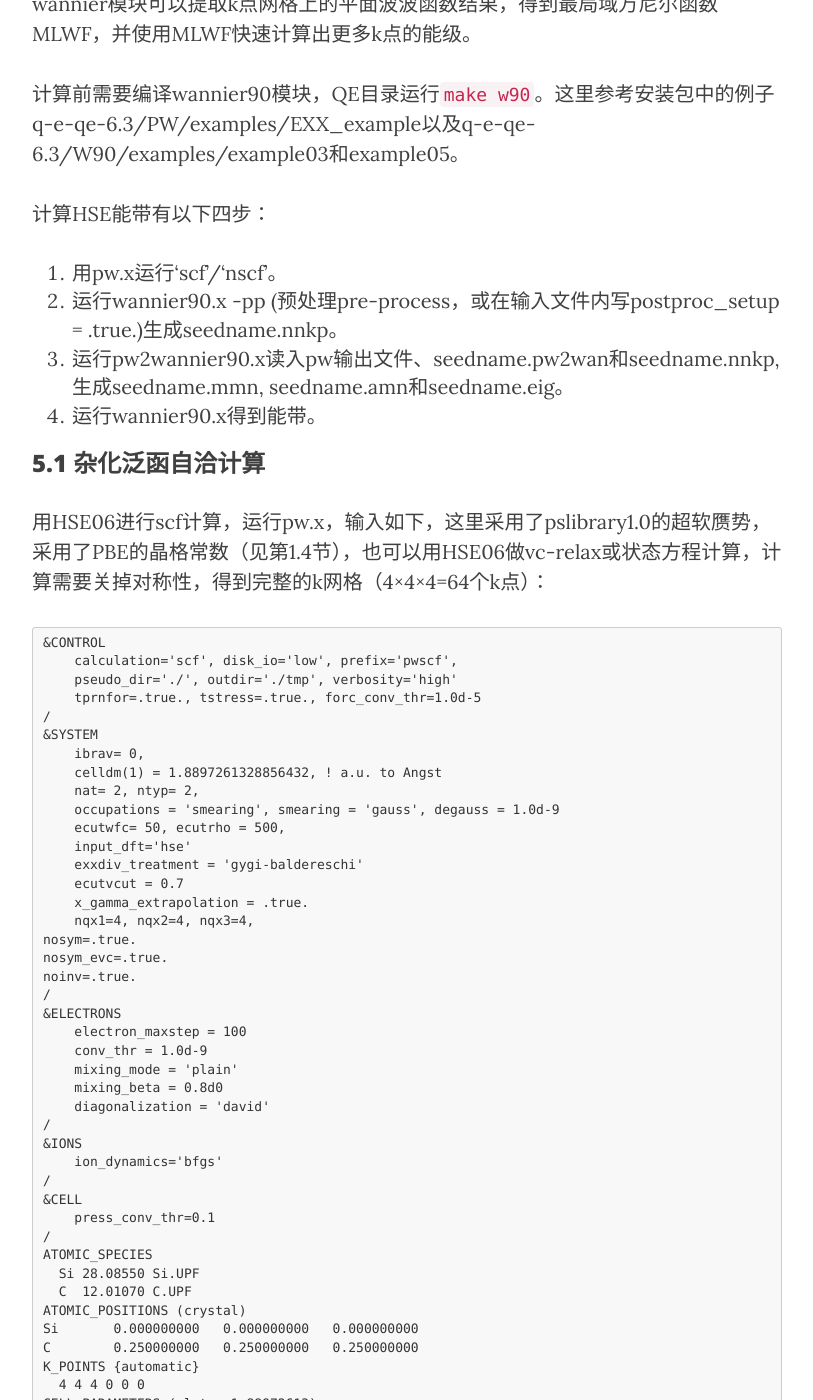
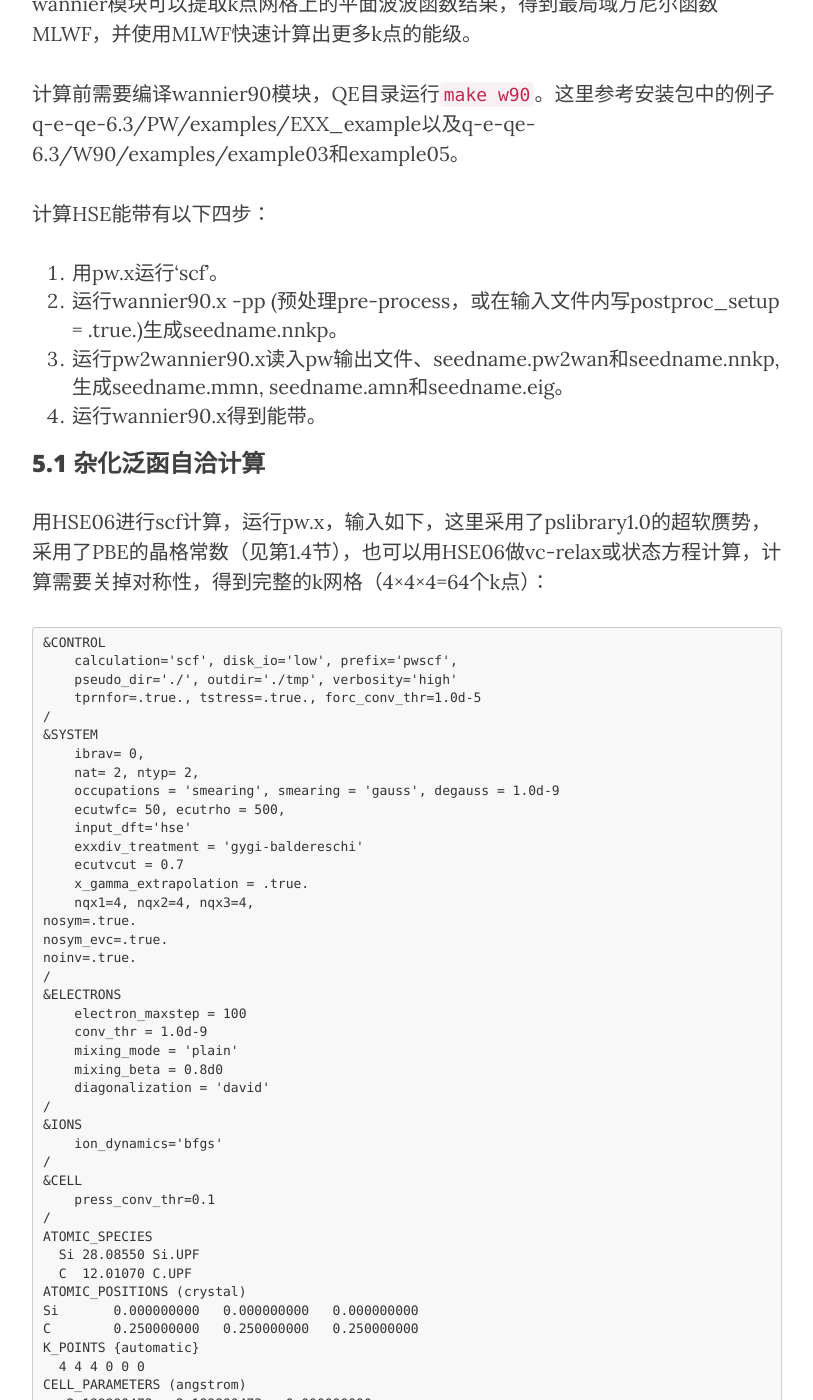
Before and after one commit to yyyu200/DFTbook, a Jekyll site: the page built from _posts/2019-04-01-HandsOn.md, in a window 1280 px wide and 1400 px high, scrolled down 28710 px. Shown: the whole window, without its empty margins (233-1046 px from the left). Built offline with Jekyll 4.4.1, drawn with Linux system fonts in a browser that asks for light colours; nearby versions of some CDN libraries; formulas are drawn with MathJax 3; comment, search, counter and statistics services are not loaded; some of the changed text lies outside the part shown.

Commit message:
modify at20191011-12:24:09-aliyun

````diff
--- a/_posts/2019-04-01-HandsOn.md
+++ b/_posts/2019-04-01-HandsOn.md
@@ -959,7 +959,7 @@ HSE06是一种杂化泛函（Hybrid functional），其中交换作用短程部
 计算前需要编译wannier90模块，QE目录运行```make w90```。这里参考安装包中的例子q-e-qe-6.3/PW/examples/EXX_example以及q-e-qe-6.3/W90/examples/example03和example05。
 
 计算HSE能带有以下四步：
-1. 用pw.x运行‘scf’/‘nscf’。
+1. 用pw.x运行‘scf’。
 2. 运行wannier90.x -pp (预处理pre-process，或在输入文件内写postproc_setup = .true.)生成seedname.nnkp。
 3. 运行pw2wannier90.x读入pw输出文件、seedname.pw2wan和seedname.nnkp, 生成seedname.mmn, seedname.amn和seedname.eig。
 4. 运行wannier90.x得到能带。
@@ -975,7 +975,6 @@ HSE06是一种杂化泛函（Hybrid functional），其中交换作用短程部
 /
 &SYSTEM
     ibrav= 0,
-    celldm(1) = 1.8897261328856432, ! a.u. to Angst
     nat= 2, ntyp= 2,
     occupations = 'smearing', smearing = 'gauss', degauss = 1.0d-9
     ecutwfc= 50, ecutrho = 500,
@@ -1009,7 +1008,7 @@ Si       0.000000000   0.000000000   0.000000000
 C        0.250000000   0.250000000   0.250000000
 K_POINTS {automatic}
   4 4 4 0 0 0
-CELL_PARAMETERS (alat=  1.88972613)
+CELL_PARAMETERS (angstrom)
    2.188890473   2.188890473   0.000000000
    0.000000000   2.188890473   2.188890473
    2.188890473   0.000000000   2.188890473
@@ -1164,7 +1163,7 @@ set xtics ("L"  0.00000,"{/Symbol G}"  1.24296,"X"  2.67820,"K"  3.18564,"{/Symb
 
 结果如下图，带隙值与PBE（见1.4节）相比有所提升。
 
-注：这里作为示例取k点偏小了，实际计算建议k点增加到6×6×6，wannier拟合效果好一些；HSE自洽scf可以不关对称性用较少的k点，接着做一次nscf的完整k网格计算，读取电荷，可以减小部分计算量（较早版本可能不支持HSE-nscf）；wannier只能选取部分价带导带拟合，含有半芯态的赝势，需要用exclude_bands排除较低的半芯态和较高的能带；Projections一般根据价态电子选择，见wannier手册第三章，不限于原子成键电子的spd类型，有一定的任意性，对于同一种材料可能会有不同的选择，但是有些选择得到的能带和scf计算得到的更接近；可以将wannier中心设置在其他位置，如键中心等；num_wann等于Projections设置的总的轨道数；num_bands等于或大于num_wann，num_bands加上exclude_bands个数等于scf计算中的nbnd，一个wannier轨道形成一条带，num_bands大于num_wann时，多出来的带默认会disentangle，设置dis_win_min和dis_win_max作为能量窗口。
+注：这里作为示例取k点偏小了，实际计算建议k点增加到6×6×6，wannier拟合效果好一些；HSE自洽scf可以不关对称性用较少的k点，接着做一次scf的完整k网格计算，读取电荷，可以减小部分计算量（QE不支持HSE-nscf）；wannier只能选取部分价带导带拟合，含有半芯态的赝势，需要用exclude_bands排除较低的半芯态和较高的能带；Projections一般根据价态电子选择，见wannier手册第三章，不限于原子成键电子的spd类型，有一定的任意性，对于同一种材料可能会有不同的选择，但是有些选择得到的能带和scf计算得到的更接近；可以将wannier中心设置在其他位置，如键中心等；num_wann等于Projections设置的总的轨道数；num_bands等于或大于num_wann，num_bands加上exclude_bands个数等于scf计算中的nbnd，一个wannier轨道形成一条带，num_bands大于num_wann时，多出来的带默认会disentangle，设置dis_win_min和dis_win_max作为能量窗口。
 
 <p align="left">
     <img src="../../../../../img/sc_hseband.png" width="580"/>
````
